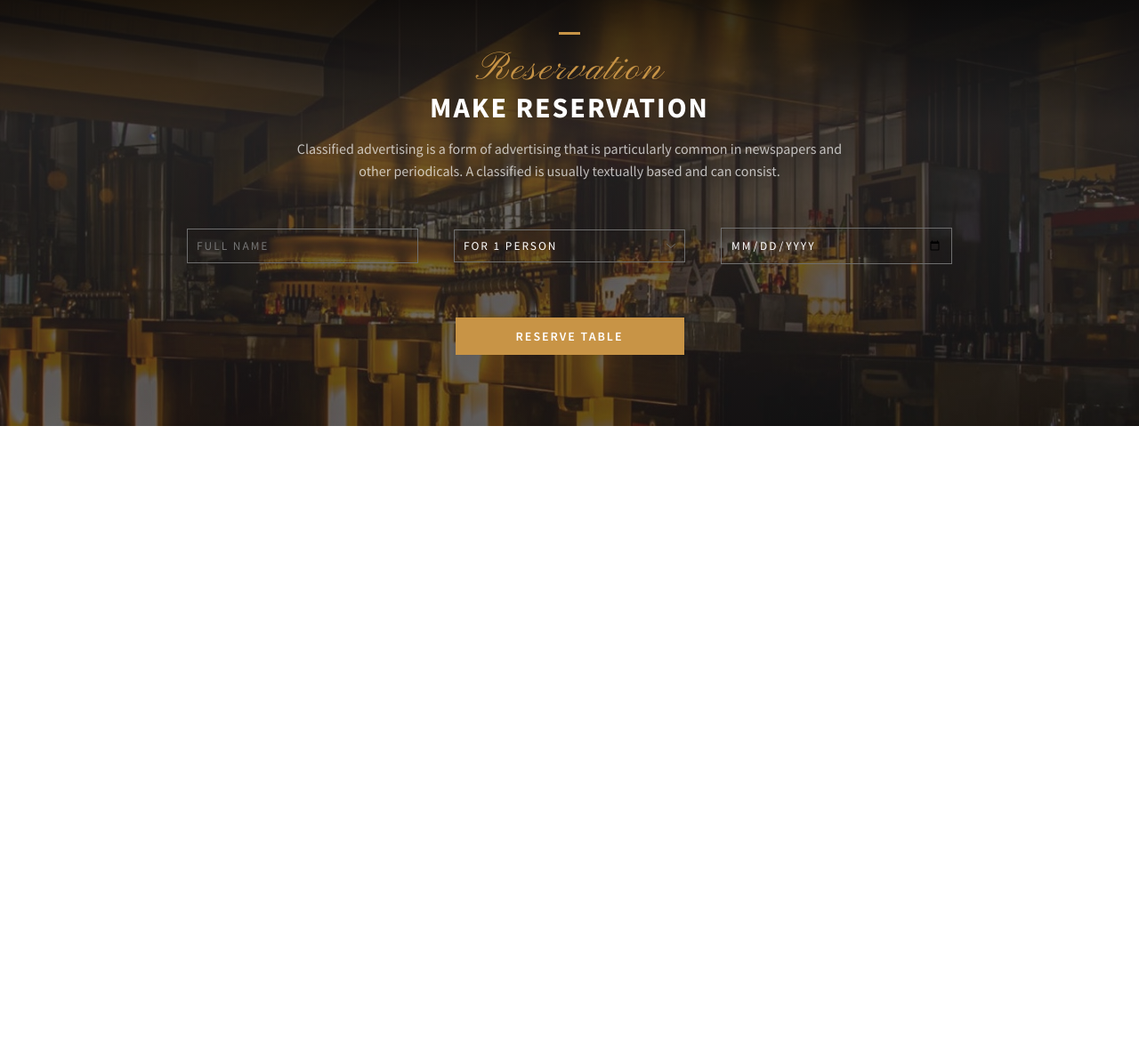
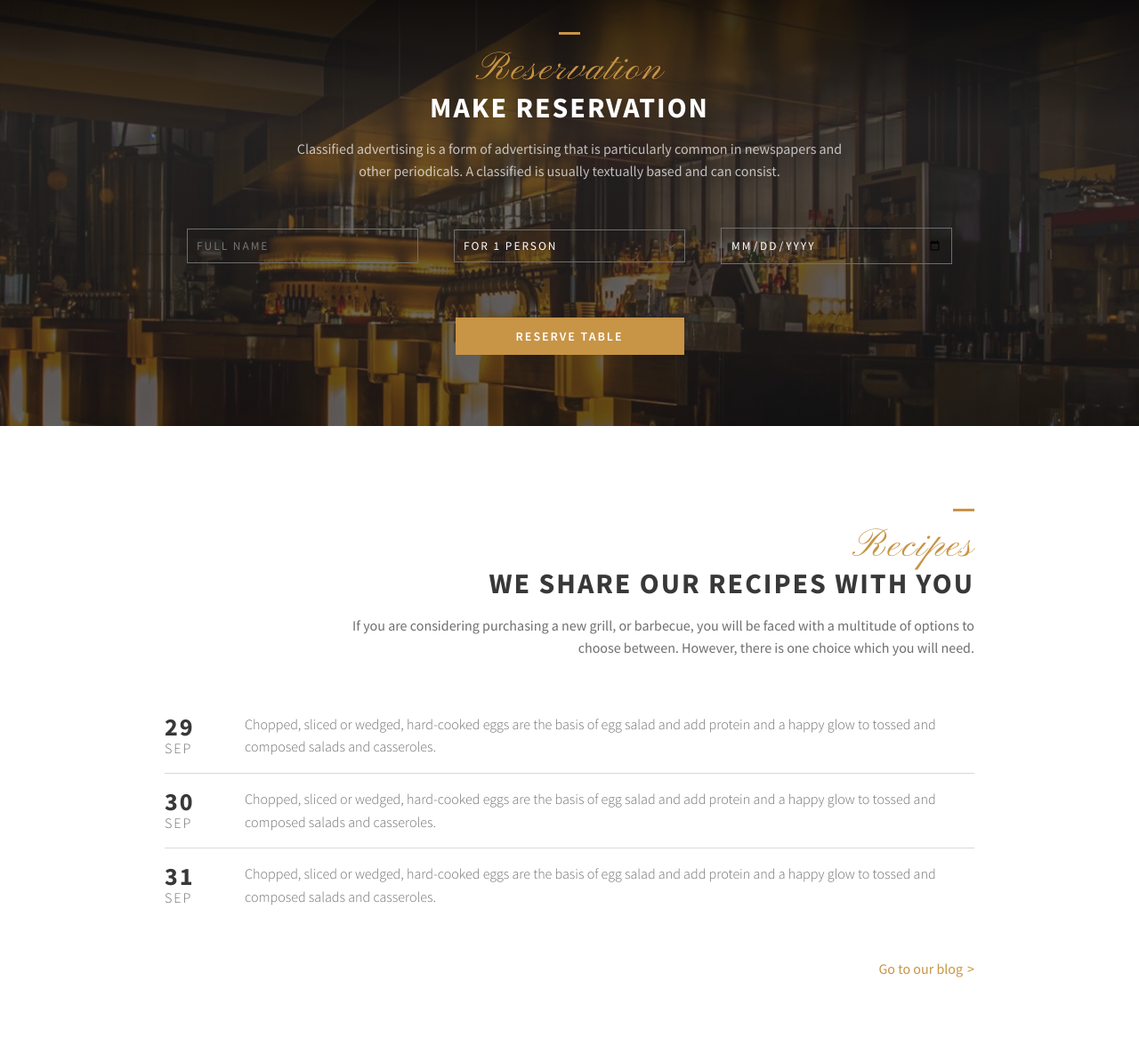
Before and after one commit to OneOmar/Restaurant_Fiasco, a plain HTML site: page index.html in a window 1280 px wide. Shown: the part 3307-4473 px from the top of the page at 89% size. Before the commit the page ends 3786 px from the top, so only its background shows below. Drawn offline with Linux system fonts and the light colour scheme; grey boxes are pictures that could not be loaded.

Commit message:
add recipes part

```diff
--- a/index.html
+++ b/index.html
@@ -105,7 +105,7 @@
                     <span class="menu-summary-price">$20</span>
                 </div>
             </div>
-            <div class="block block-chef" id="chef">
+            <div class="block block-chef">
                 <div class="block-img">
                     <img src="img/chef-colored.png" alt="chef">
                 </div>
@@ -118,7 +118,7 @@
             </div>
         </div>
     </section>
-    <section class="reservation" id="reservation">
+    <section class="reservation">
         <div class="container">
             <div class="block block-center">
                 <div class="block-body">
@@ -143,5 +143,38 @@
             </div>
         </div>
     </section>
+    <section class="recipes">
+        <div class="container">
+                <div class="title">
+                    <span>Recipes</span> WE SHARE OUR RECIPES WITH YOU
+                </div>
+                <p>If you are considering purchasing a new grill, or barbecue, you will be faced with a multitude of options to choose between. However, there is one choice which you will need.</p>
+                <div class="recipes-list">
+                    <div class="recipes-list-item">
+                        <div class="recipes-date">
+                            <strong>29</strong> SEP
+                        </div>
+                        <p>Chopped, sliced or wedged, hard-cooked eggs are the basis of egg salad and add protein and a happy glow to tossed and composed salads and casseroles.</p>
+                    </div>
+                    <div class="recipes-list-item">
+                        <div class="recipes-date">
+                            <strong>30</strong> SEP
+                        </div>
+                        <p>Chopped, sliced or wedged, hard-cooked eggs are the basis of egg salad and add protein and a happy glow to tossed and composed salads and casseroles.</p>
+                    </div>
+                    <div class="recipes-list-item">
+                        <div class="recipes-date">
+                            <strong>31</strong> SEP
+                        </div>
+                        <p>Chopped, sliced or wedged, hard-cooked eggs are the basis of egg salad and add protein and a happy glow to tossed and composed salads and casseroles.</p>
+                    </div>
+                </div>
+                <a href="#" class="see-more">Go to our blog</a>
+            </div>
+        </div>
+    </section>
+    <div class="carte">
+        <iframe src="https://www.google.com/maps/embed?pb=!1m18!1m12!1m3!1d2687.8143295466675!2d-122.34499768927569!3d47.64917478491813!2m3!1f0!2f0!3f0!3m2!1i1024!2i768!4f13.1!3m3!1m2!1s0x5490152376c9d901%3A0xd34580584ecc5745!2sFiasco!5e0!3m2!1sen!2sma!4v1683934315908!5m2!1sen!2sma" width="100%" height="450" style="border:0;" allowfullscreen="" loading="lazy" referrerpolicy="no-referrer-when-downgrade"></iframe>
+    </div>
 </body>
 </html>
--- a/style.css
+++ b/style.css
@@ -292,6 +292,66 @@ img {
     border: solid 2px #C89446;
 }
 
+.recipes .container {
+    max-width: 950px;
+    margin: 0 auto;
+    padding: 60px 20px;
+}
+
+.recipes .title {
+    text-align: right;
+}
+
+.recipes .container > p {
+    text-align: right;
+    max-width: 716px;
+    margin-left: auto;
+}
+
+.recipes-list {
+    margin-top: 60px;
+    font-weight: 300;
+    /* font-size: 1.125em; */
+}
+
+.recipes-list strong {
+    display: block;
+    color: #383838;
+    font-weight: 700;
+    font-size: 1.75rem;
+}
+
+.recipes-list-item {
+    border-bottom: solid 1px rgba(0, 0, 0, .15);
+    margin-top: 1em;
+    display: flex;
+}
+
+.recipes-date {
+    flex: none;
+    width: 60px;
+    letter-spacing: 2px;
+    line-height: 1.1;
+}
+
+.recipes-list-item p {
+    margin-top: 0;
+}
+
+.recipes-list-item:last-child {
+    border-bottom: none;
+}
+
+.recipes .see-more {
+    display: block;
+    text-align: right;
+    margin-top: 40px;
+}
+
+/* .carte {
+    width: 100%;
+    height: 450px;
+} */
 
 @media only screen and (min-width: 760px) {
     body {
@@ -469,4 +529,7 @@ img {
         margin-top: 60px;
         width: calc(33% - 40px);
     }
+    .recipes-date {
+        width: 90px;
+    }
 }
```
